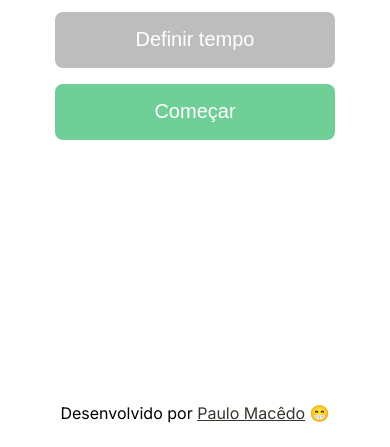
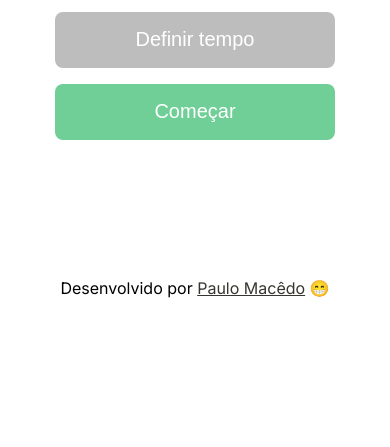
Before and after one commit to prmacedo/its-showtimer, a plain HTML site: page index.html in a window 390 px wide. Shown: the part 397-844 px from the top of the page. Drawn offline with Linux system fonts and the light colour scheme.

Commit message:
change footer alignment

```diff
--- a/styles.css
+++ b/styles.css
@@ -25,7 +25,7 @@ body {
   margin: auto;
 
   display: grid;
-  grid-template-rows: 1fr 4fr 1fr;
+  grid-template-rows: 1fr 3fr 1fr;
 }
 
 .inactive {
@@ -298,6 +298,10 @@ label {
     width: 80%;
     margin-bottom: 1rem;
   }
+
+  footer {
+    align-self: flex-start;
+  }
 }
 
 @media (max-width: 380px) {
```
